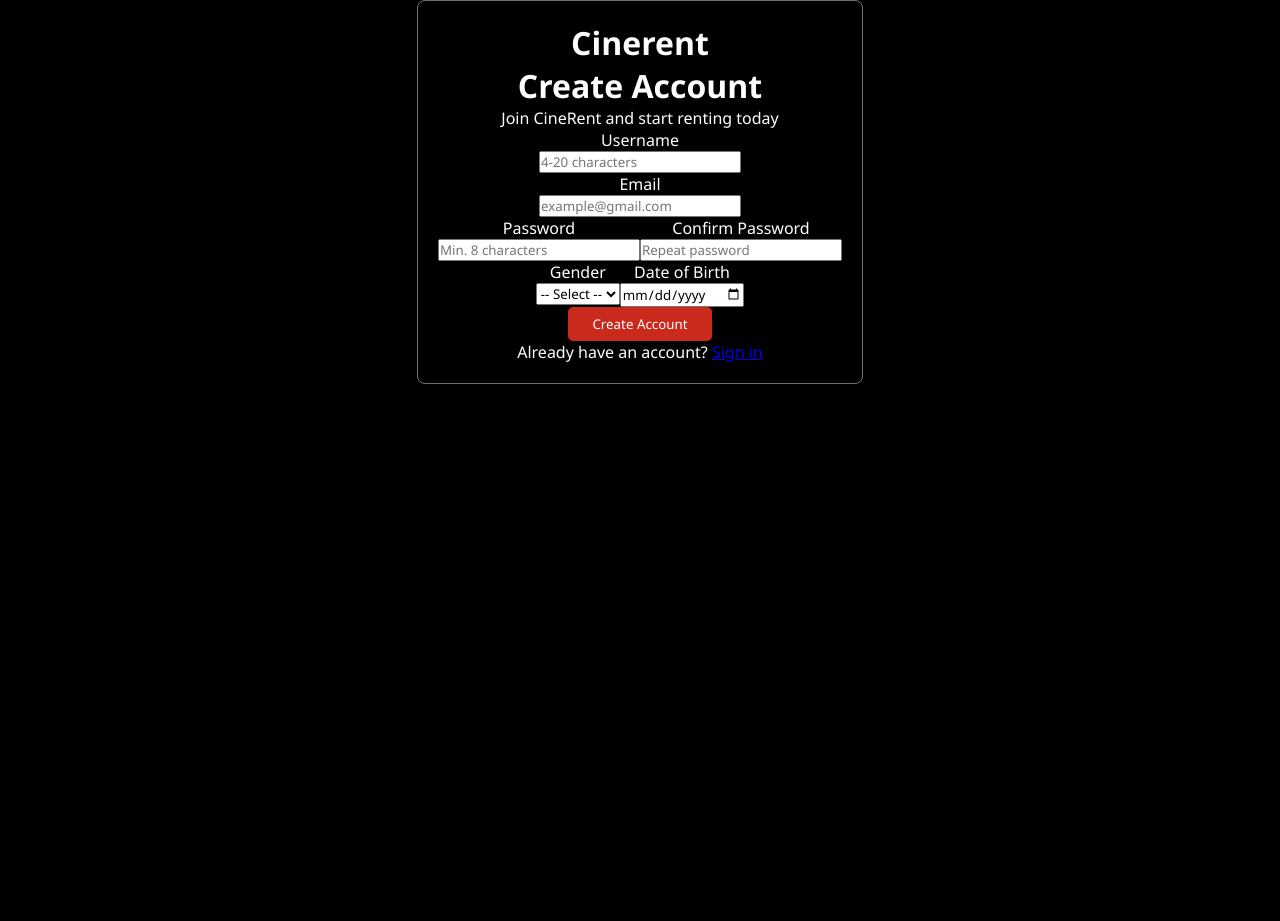
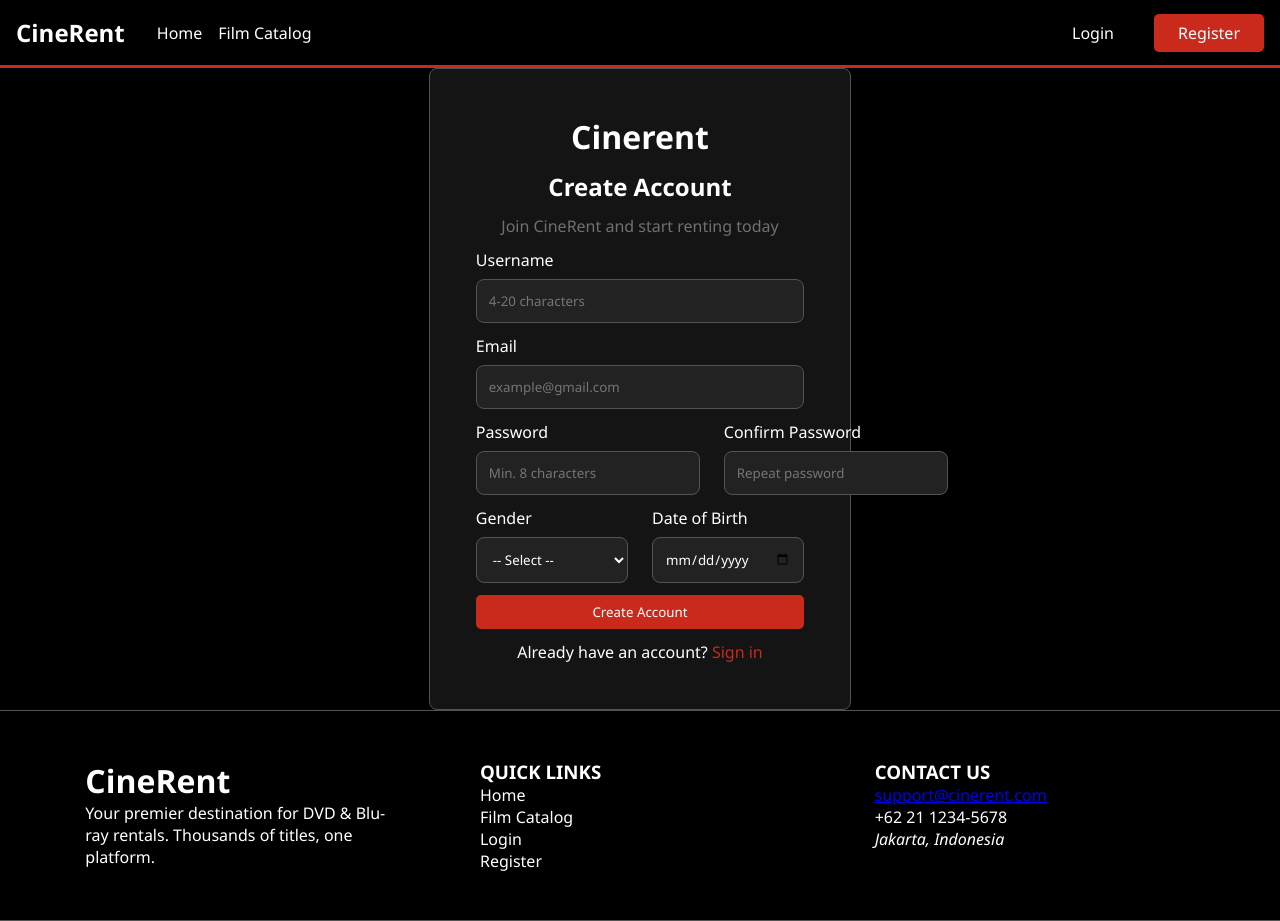
Before and after one commit to kafifawwaz/cinerent-final-project, a PHP site: page /register.php in a window 1280 px wide. Before the commit the page ends 384 px from the top, so only its background shows below. Run offline with PHP 8.4, Linux system fonts and the light colour scheme.

Commit message:
Frontend update
Frontend update
Home page, login page, register page.

```diff
--- /dev/null
+++ b/assets/css/footer.css
@@ -0,0 +1,22 @@
+.footer {
+  display: flex;
+  justify-content: space-around;
+  align-items: start;
+  flex-direction: row;
+  width: 100vw;
+  border-top: 1px solid var(--border-color);
+  border-bottom: 1px solid var(--border-color);
+  padding: 3rem;
+}
+
+.footer div {
+  width: 25vw;
+  display: flex;
+  justify-content: start;
+  align-items: start;
+  flex-direction: column;
+}
+
+.footer ul {
+  list-style: none;
+}
--- a/assets/css/header.css
+++ b/assets/css/header.css
@@ -6,7 +6,7 @@
   flex-direction: row;
 
   padding: 1rem;
-
+  width: 100vw;
   border-bottom: 3px solid var(--accent);
 }
 
--- a/assets/css/register.css
+++ b/assets/css/register.css
@@ -1,3 +1,12 @@
+body {
+  display: flex;
+  justify-content: space-between;
+  align-items: center;
+  flex-direction: column;
+  width: 100vw;
+  height: 100vh;
+}
+
 .register-wrap {
   display: flex;
   justify-content: center;
@@ -7,13 +16,28 @@
 
 .registerForm {
   display: flex;
+  flex-direction: column;
+  background-color: var(--secondary-bg);
+  width: 33vw;
+  border-radius: 8px;
+  border: 1px solid var(--border-color);
   justify-content: center;
   align-items: center;
-  border: 1px solid var(--border-color);
-  padding: 20px;
+  gap: 12px;
+  padding: 46px;
+}
+
+.input-wrap {
+  display: flex;
+  width: 100%;
   flex-direction: column;
-  text-align: center;
-  border-radius: 8px;
+  gap: 8px;
+}
+
+.wrap {
+  display: flex;
+  width: 100%;
+  gap: 24px;
 }
 
 .registerForm div {
@@ -25,3 +49,32 @@
   display: flex;
   flex-direction: row;
 }
+
+.join {
+  color: var(--text-secondary-color);
+}
+
+input {
+  background-color: var(--ternetray-bg);
+  border: 1px solid var(--border-color);
+  border-radius: 8px;
+  padding: 12px;
+  color: var(--text-color);
+}
+
+select {
+  background-color: var(--ternetray-bg);
+  border: 1px solid var(--border-color);
+  border-radius: 8px;
+  padding: 12px;
+  color: var(--text-color);
+}
+
+.login-redirect a {
+  text-decoration: none;
+  color: var(--accent);
+}
+
+.primary-button {
+  width: 100%;
+}
--- a/assets/css/style.css
+++ b/assets/css/style.css
@@ -1,7 +1,8 @@
 :root {
   --primary-bg: #000000;
-  --secondary-bg: #3d3d3d;
-  --border-color: #707070;
+  --secondary-bg: #141414;
+  --ternetray-bg: #222222;
+  --border-color: #535353;
   --text-color: #ffffff;
   --text-secondary-color: #707070;
   --accent: #c92a1c;
@@ -118,6 +119,13 @@ body {
   border: 1px solid var(--border-color);
   border-radius: 5px;
   background-color: var(--secondary-bg);
+  width: 220px;
+}
+
+.movie-list {
+  display: flex;
+  gap: 24px;
+  flex-wrap: wrap;
 }
 
 .movie-details {
@@ -143,6 +151,11 @@ body {
   justify-content: space-between;
   align-items: start;
   flex-direction: column;
+}
+
+.movie-title {
+  overflow: hidden;
+  text-overflow: ellipsis;
 }
 
 .movie-year {
@@ -176,26 +189,3 @@ body {
   justify-content: center;
   align-items: center;
 }
-
-.footer {
-  display: flex;
-  justify-content: space-around;
-  align-items: start;
-  flex-direction: row;
-  width: 100vw;
-  border-top: 1px solid var(--border-color);
-  border-bottom: 1px solid var(--border-color);
-  padding: 3rem;
-}
-
-.footer div {
-  width: 25vw;
-  display: flex;
-  justify-content: start;
-  align-items: start;
-  flex-direction: column;
-}
-
-.footer ul {
-  list-style: none;
-}
--- a/assets/html/home.html
+++ b/assets/html/home.html
@@ -5,6 +5,7 @@
     <meta name="viewport" content="width=device-width, initial-scale=1.0" />
     <title>Document</title>
     <link rel="stylesheet" href="../css/style.css" />
+    <link rel="stylesheet" href="../css/header.css">
   </head>
   <body>
     <nav class="navbar">
--- a/includes/footer.php
+++ b/includes/footer.php
@@ -0,0 +1,24 @@
+    <footer class="footer">
+      <div>
+        <h1>CineRent</h1>
+        <p>
+          Your premier destination for DVD & Blu-ray rentals. Thousands of
+          titles, one platform.
+        </p>
+      </div>
+      <div>
+        <h3>QUICK LINKS</h3>
+        <ul>
+          <li><a href="home.html"></a>Home</li>
+          <li><a href="home.html"></a>Film Catalog</li>
+          <li><a href="home.html"></a>Login</li>
+          <li><a href="home.html"></a>Register</li>
+        </ul>
+      </div>
+      <div>
+        <h3>CONTACT US</h3>
+        <a href="mailto:support@cinerent.com">support@cinerent.com</a>
+        <p>+62 21 1234-5678</p>
+        <address>Jakarta, Indonesia</address>
+      </div>
+    </footer>
--- a/includes/header.php
+++ b/includes/header.php
@@ -1,19 +1,13 @@
-
-<head>
-  <link rel="stylesheet" href="<?php echo $base_url; ?>assets/css/style.css">
-</head>
-
-
 <nav class="navbar">
   <div class="navbar-inner">
     <h1><a href="home.html"></a>CineRent</h1>
     <ul>
-      <li><a href="home.html" class="nav-link">Home</a></li>
-      <li><a href="about.html" class="nav-link">Film Catalog</a></li>
+      <li><a href="index.php" class="nav-link">Home</a></li>
+      <li><a href="catalog.php" class="nav-link">Film Catalog</a></li>
     </ul>
   </div>
   <ul>
-    <li><a href="login.html" class="secondary-button">Login</a></li>
-    <li><a href="register.html" class="primary-button">Register</a></li>
+    <li><a href="login.php" class="secondary-button">Login</a></li>
+    <li><a href="register.php" class="primary-button">Register</a></li>
   </ul>
 </nav>
--- a/register.php
+++ b/register.php
@@ -25,7 +25,7 @@ if ($_SERVER["REQUEST_METHOD"] == "POST") {
     $error = "The password does not match";
   } else if($gender !== 'Male' && $gender !== 'Female') {
     $error = "Choose gender";
-  } else if($strtotime($dateOfBirth) >= strtotime(date('Y-m-d'))) {
+  } else if(strtotime($dateOfBirth) >= strtotime(date('Y-m-d'))) {
     $error = "Date of birth must be dates from past";
   } else {
     // amankan user input sebelum query ke dabes
@@ -71,41 +71,42 @@ if ($_SERVER["REQUEST_METHOD"] == "POST") {
   <link rel="stylesheet" href="./assets/css/footer.css">
 </head>
 <body>
-  <php include './include/heaeder.php'; ?>
+  <?php include './includes/header.php'; ?>
 
   <div class="register-wrap">
     <form action="register.php" method="POST" class="registerForm">
-      <h1>Cinerent <br>Create Account</h1>
-      <p>Join CineRent and start renting today</p>
+      <h1>Cinerent</h1>
+      <h2>Create Account</h2>
+      <p class="join">Join CineRent and start renting today</p>
 
       <!-- error message nya nih -->
       <?php if (!empty($error)): ?>
         <p class="error-message"><?php echo $error;?></p>
       <?php endif;?>
 
-      <div>
+      <div class="input-wrap">
         <label for="username">Username</label>
         <input type="text" id="username" name="username" placeholder="4-20 characters" value="<?php echo htmlspecialchars($username ?? ''); ?>">
       </div>
 
-      <div>
+      <div class="input-wrap">
         <label for="email">Email</label>
         <input type="email" name="email" id="email" placeholder="example@gmail.com" value="<?php echo htmlspecialchars($email ?? ''); ?>">
       </div>
 
       <div class="wrap">
-        <div>
+        <div class="input-wrap">
           <label for="password">Password</label>
           <input type="password" id="password" name="password" placeholder="Min. 8 characters" value>
         </div>
-        <div>
+        <div class="input-wrap">
           <label for="confirm_password">Confirm Password</label>
           <input type="password" id="confirm_password" name="confirm_password" placeholder="Repeat password">
         </div>
       </div>
 
       <div class="wrap">
-        <div>
+        <div class="input-wrap">
           <label for="gender">Gender</label>
           <select name="gender" id="gender">
             <option value="">-- Select --</option>
@@ -114,7 +115,7 @@ if ($_SERVER["REQUEST_METHOD"] == "POST") {
           </select>
         </div>
 
-        <div>
+        <div class="input-wrap">
           <label for="dob">Date of Birth</label>
           <input type="date" name="dob" id="dob" value="<?php echo htmlspecialchars($dob ?? ''); ?>">
         </div>
```
Also changed, not shown: assets/css/login.css (added, +57 -0 lines), index.php (+73 -22 lines), login.php (+42 -42 lines).
